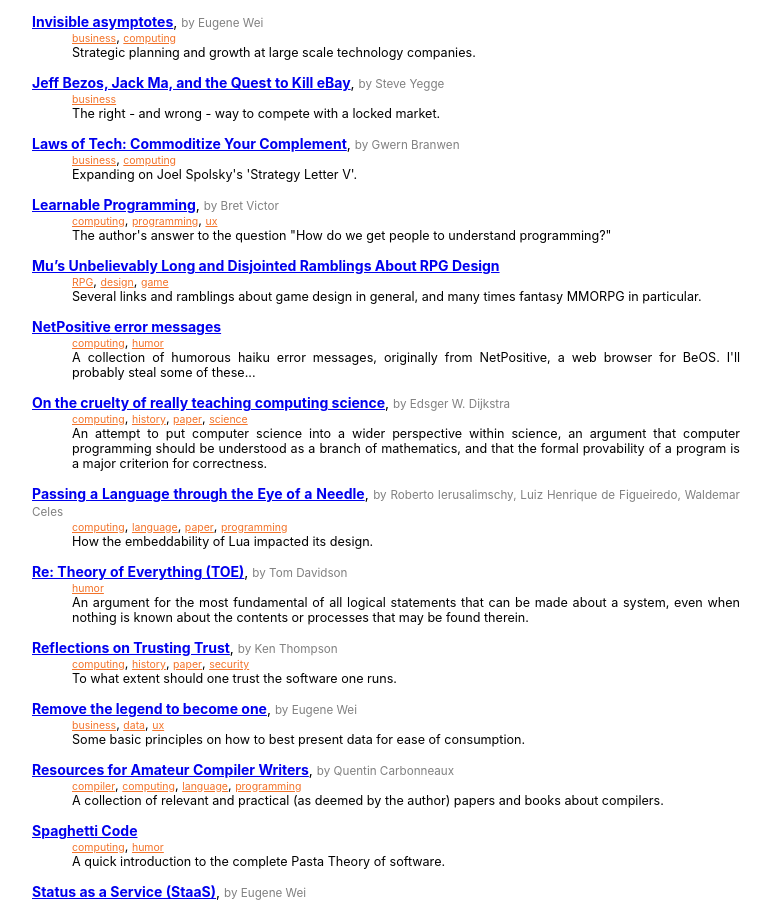
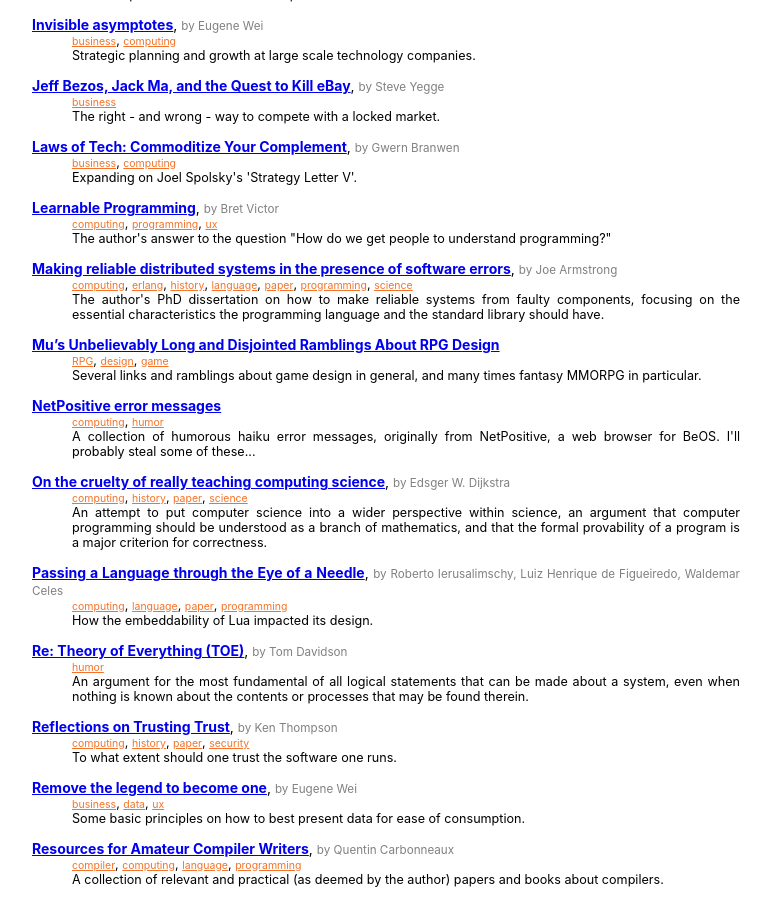
Before and after one commit to hanjos/hanjos.github.io, a Jekyll site: the page built from bookmarks.md, in a window 1280 px wide and 900 px high, scrolled down 2010 px. Shown: the whole window, without its empty margins (322-1093 px from the left). Built offline with Jekyll 4.4.1, drawn with Linux system fonts in a browser that asks for light colours; some of the changed text lies outside the part shown.

Commit message:
Update bookmarks.yml

```diff
--- a/_data/bookmarks.yml
+++ b/_data/bookmarks.yml
@@ -264,3 +264,8 @@
   authors: Bret Victor
   description: The author's answer to the question "How do we get people to understand programming?"
   tags: ['computing', 'programming', 'ux']
+- url: http://erlang.org/download/armstrong_thesis_2003.pdf
+  title: Making reliable distributed systems in the presence of software errors
+  authors: Joe Armstrong
+  description: The author's PhD dissertation on how to make reliable systems from faulty components, focusing on the essential characteristics the programming language and the standard library should have.
+  tags: ['computing', 'erlang', 'history', 'language', 'paper', 'programming', 'science']
```
